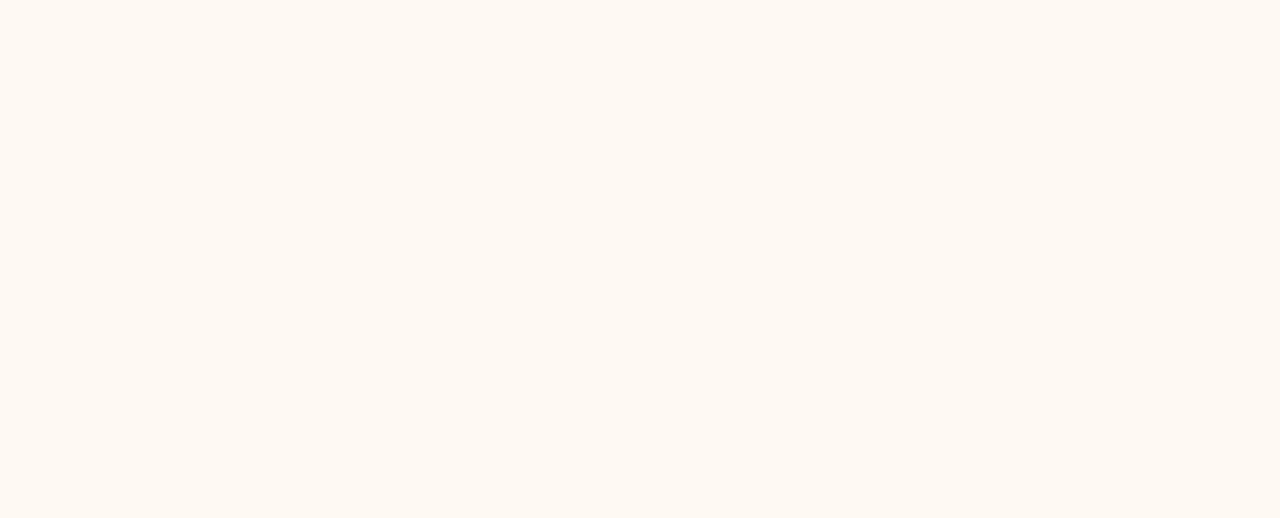
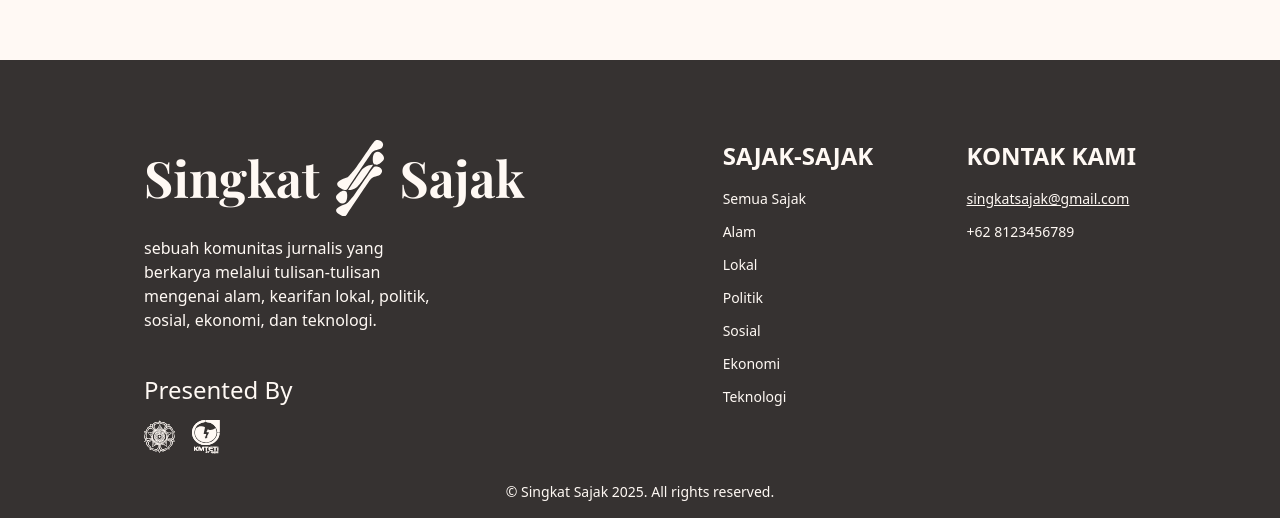
Before and after one commit to SuryaAtmaja1/10-Aplikasi-Web-2025, a Next.js app in the folder frontend/: page / in a window 1280 px wide. Shown: the part 740-1258 px from the top of the page. Before the commit the page ends 800 px from the top, so only its background shows below. Built offline with nearby package versions, Linux system fonts and the light colour scheme; a web font is replaced by a local one.

Commit message:
feat: footer and data categories

```diff
--- a/frontend/src/app/layout.js
+++ b/frontend/src/app/layout.js
@@ -7,6 +7,8 @@ import {
 } from "next/font/google";
 
 import "./globals.css";
+import { Navbar } from "@/components/Navbar";
+import { Footer } from "@/components/Footer";
 
 const geistSans = Geist({
   variable: "--font-geist-sans",
@@ -35,8 +37,9 @@ const playfairDisplay = Playfair_Display({
 });
 
 export const metadata = {
-  title: "Create Next App",
-  description: "Generated by create next app",
+  title: "Singkat Sajak",
+  description:
+    "Sebuah komunitas jurnalis yang berkarya melalui tulisan-tulisan mengenai alam, kearifan lokal, politik, sosial, ekonomi, dan teknologi.",
 };
 
 export default function RootLayout({ children }) {
@@ -45,7 +48,9 @@ export default function RootLayout({ children }) {
       <body
         className={`${geistSans.variable} ${geistMono.variable} ${plusJakartaSans.variable} ${instrumentSerif.variable} ${playfairDisplay.variable} antialiased`}
       >
+        <Navbar />
         {children}
+        <Footer />
       </body>
     </html>
   );
--- a/frontend/src/app/page.js
+++ b/frontend/src/app/page.js
@@ -1,3 +1,3 @@
 export default function Home() {
-  return <div className=" font-jakarta ">Samlekom Sajak</div>;
+  return <div className=" font-jakarta h-screen">Samlekom Sajak</div>;
 }
--- /dev/null
+++ b/frontend/src/components/Footer.jsx
@@ -0,0 +1,64 @@
+import React from "react";
+import { CATEGORIES } from "@/data/categories";
+import LogoSingkatSajak from "../../public/assets/LogoSingkatSajak";
+import LogoKMTETI from "../../public/assets/LogoKMTETI";
+import LogoUGM from "../../public/assets/LogoUGM";
+
+export const Footer = () => {
+  const email = "singkatsajak@gmail.com";
+  const phone = "+62 8123456789";
+  return (
+    <div className="relative bg-[#363231] text-[#FFF9F4] w-full px-36 pt-20 pb-16">
+      <div className="flex justify-between">
+        <div className="max-w-5/12">
+          <div className="flex flex-col gap-10">
+            <div className="flex flex-col gap-5">
+              <div className="flex gap-4 font-playfair font-bold text-[50px]">
+                <div className="hover:cursor-pointer">Singkat</div>
+                <LogoSingkatSajak className="text-[#FFF9F4] w-12 hover:cursor-pointer" />
+                <div className="hover:cursor-pointer">Sajak</div>
+              </div>
+              <div className="text-[16px] max-w-3/4">
+                sebuah komunitas jurnalis yang berkarya melalui tulisan-tulisan
+                mengenai alam, kearifan lokal, politik, sosial, ekonomi, dan
+                teknologi.
+              </div>
+            </div>
+            <div className="flex flex-col gap-3">
+              <h2 className="text-[24px]">Presented By</h2>{" "}
+              <div className="flex gap-4">
+                <LogoUGM className="text-[#FFF9F4] w-8 hover:cursor-pointer" />
+                <LogoKMTETI className="text-[#FFF9F4] w-7 hover:cursor-pointer" />
+              </div>
+            </div>
+          </div>
+        </div>
+        <div className="flex justify-between min-w-5/12 ">
+          <div className="flex flex-col gap-4">
+            <h2 className="font-bold text-2xl">SAJAK-SAJAK</h2>
+            <div className="flex flex-col gap-3">
+              {CATEGORIES.map((item, index) => (
+                <div
+                  key={index}
+                  className="hover:cursor-pointer hover:underline text-[14px]"
+                >
+                  {item.name}
+                </div>
+              ))}
+            </div>
+          </div>
+          <div className="flex flex-col justify-normal gap-4">
+            <h2 className="font-bold text-2xl">KONTAK KAMI</h2>
+            <div className="flex flex-col gap-3 text-[14px]">
+              <p className="hover:cursor-pointer underline">{email}</p>
+              <p className="hover:cursor-pointer">{phone}</p>
+            </div>
+          </div>
+        </div>
+      </div>
+      <div className="absolute bottom-4 left-1/2 -translate-x-1/2 text-[14px]">
+        &copy; Singkat Sajak 2025. All rights reserved.
+      </div>
+    </div>
+  );
+};
--- /dev/null
+++ b/frontend/src/data/categories.js
@@ -0,0 +1,9 @@
+export const CATEGORIES = [
+  { name: "Semua Sajak" },
+  { name: "Alam" },
+  { name: "Lokal" },
+  { name: "Politik" },
+  { name: "Sosial" },
+  { name: "Ekonomi" },
+  { name: "Teknologi" },
+];
```
